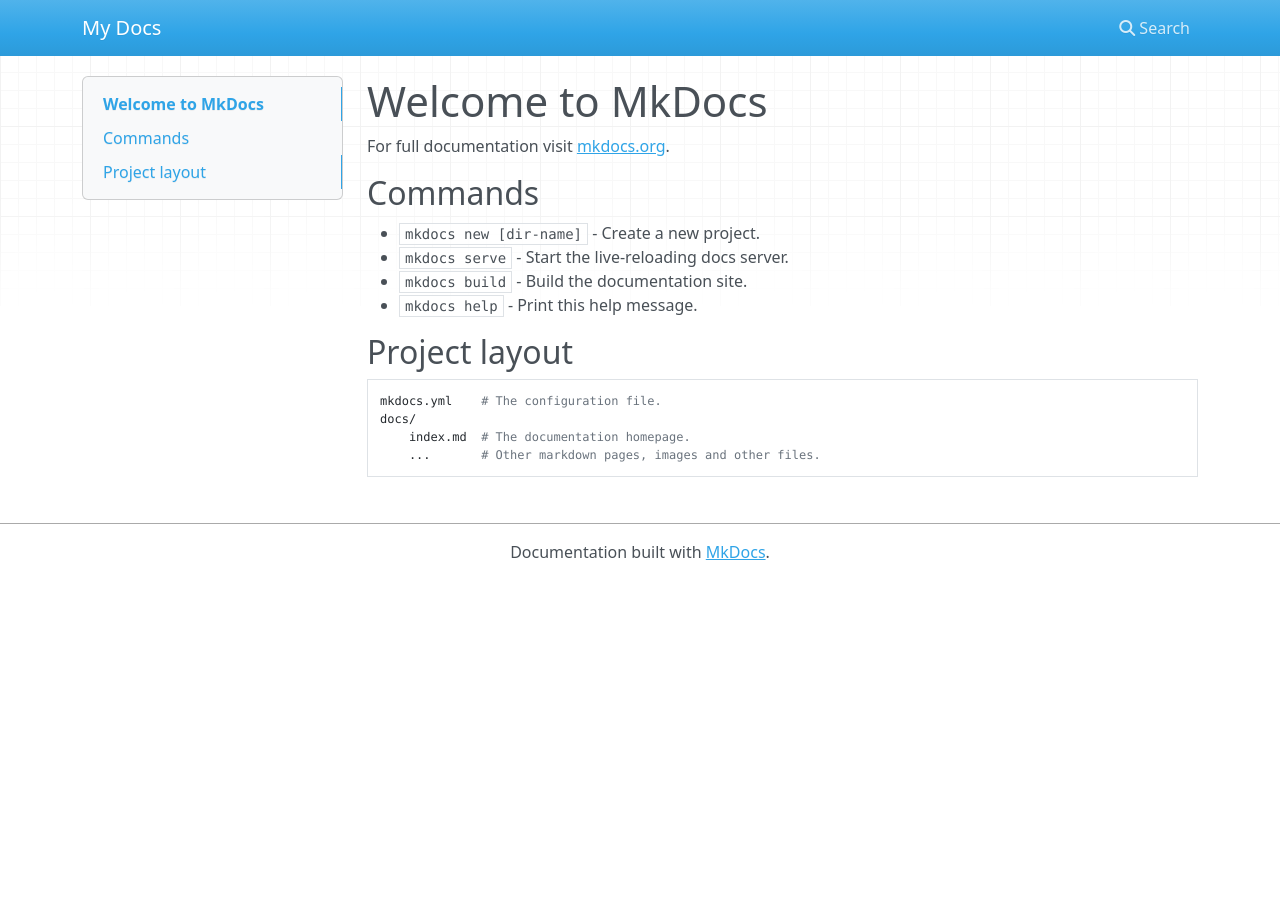
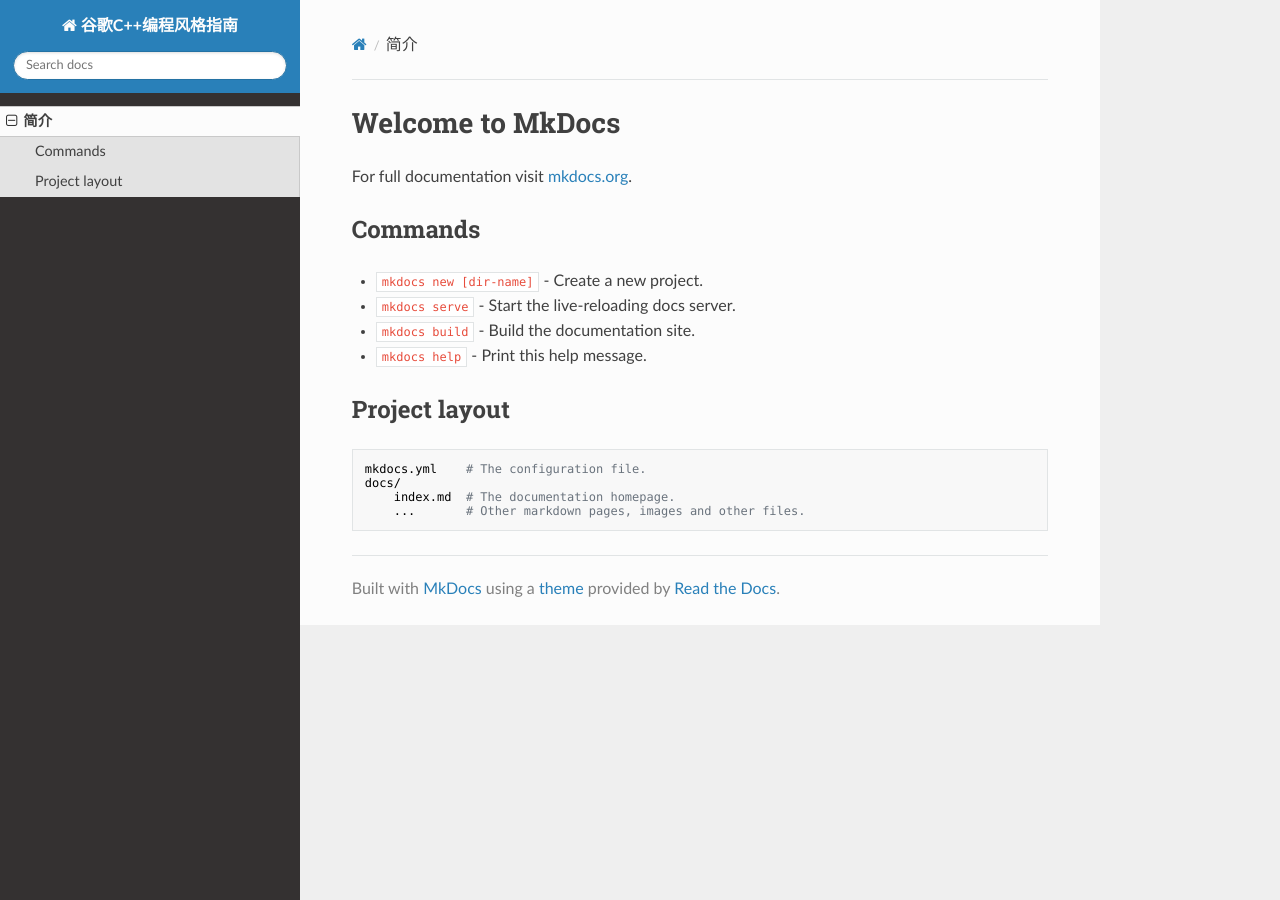
Before and after one commit to LSXiang/Journey2SLAM, an MkDocs documentation site: the page built from docs/index.md, in a window 1280 px wide. Built offline with MkDocs 1.6.1, drawn with Linux system fonts in a browser that asks for light colours; nearby versions of some CDN libraries; old or Windows-style settings are respelled for this version of MkDocs.

Commit message:
change the e-book name

```diff
--- a/mkdocs.yml
+++ b/mkdocs.yml
@@ -1 +1,5 @@
-site_name: My Docs
+site_name: 谷歌C++编程风格指南
+pages:
+- 简介: index.md
+
+theme: readthedocs
```
Also changed, not shown: docs/index.md (line endings or trailing spaces).
